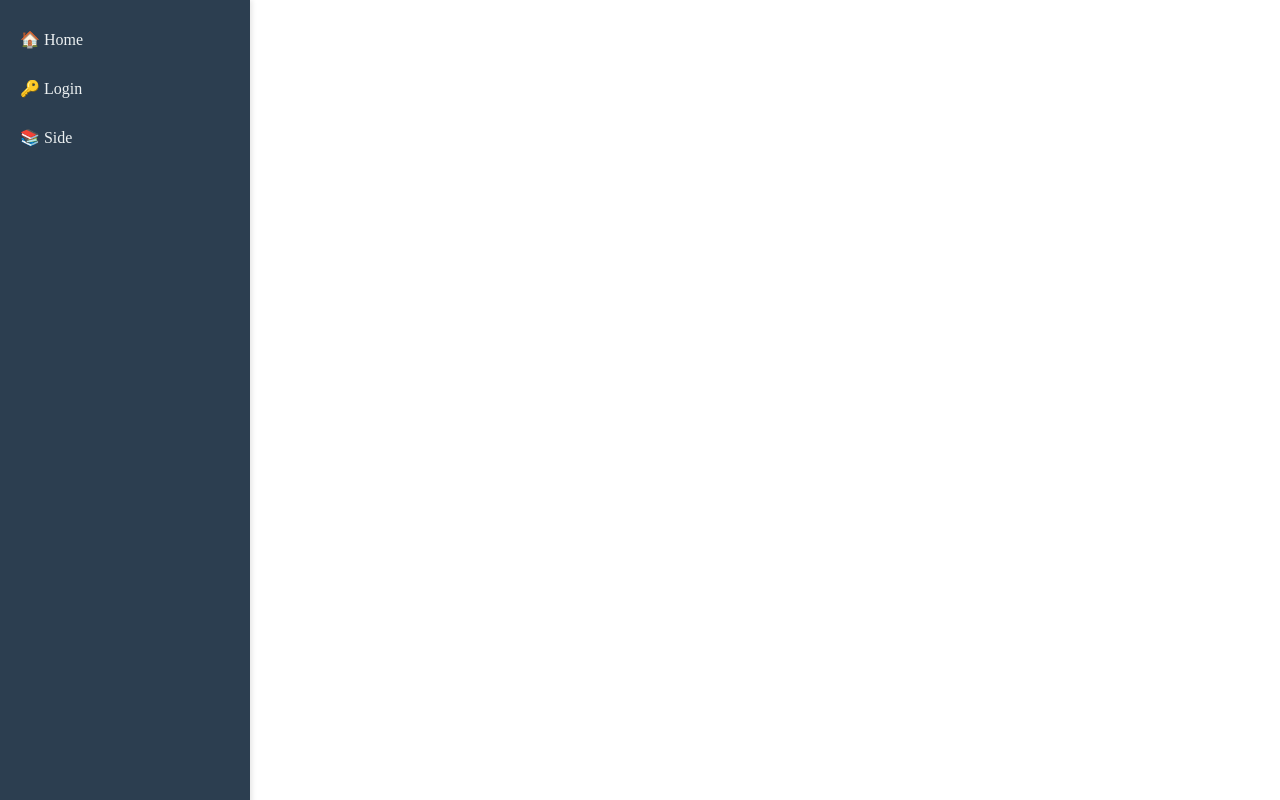
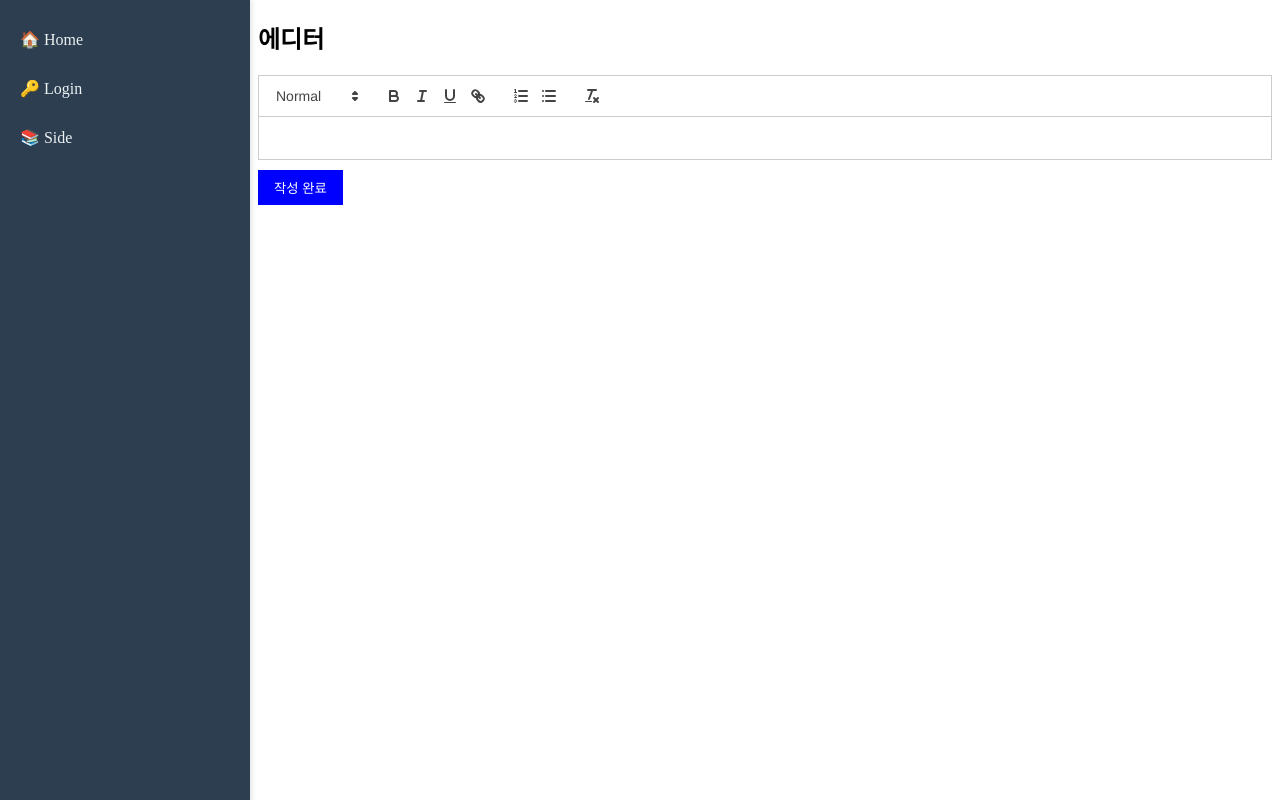
Before and after one commit to hyun522/plactice, a React (Vite) app: page /editor in a window 1280 px wide. Built offline with nearby package versions, Linux system fonts and the light colour scheme.

Commit message:
FEAT : 편집 기능 구현

```diff
--- /dev/null
+++ b/src/pages/EditorPage.tsx
@@ -0,0 +1,143 @@
+import ReactQuill from "react-quill";
+import { useState } from "react";
+import "react-quill/dist/quill.snow.css";
+// import "react-quill/dist/quill.bubble.css"; // Bubble 테마 추가
+// import Quill from "quill";
+
+// DOMPurify 라이브러리를 사용하면 안전하게 HTML을 필터링
+// XSS 공격은 웹사이트에서 사용자 입력을 검증하지 않고 그대로 출력할 때 발생하는 보안 취약점
+// 공격자가 악성 JavaScript 코드를 삽입하여 다른 사용자의 브라우저에서 실행되도록 유도할 수 있습니다.
+
+//HTML Toolbar
+// const CustomButton = () => <span className="octicon octicon-star">★</span>;
+
+// function insertStar(this: Quill) {
+//   const cursorPosition = this.getSelection()?.index ?? 0;
+//   this.insertText(cursorPosition, "★");
+//   // this.setSelection(cursorPosition + 1);
+//   this.setSelection({ index: cursorPosition + 1, length: 0 });
+// }
+
+// const CustomToolbar = () => (
+//   <div id="toolbar">
+//     <select className="ql-header">
+//       <option value="1"></option>
+//       <option value="2"></option>
+//       <option selected></option>
+//     </select>
+//     <button className="ql-bold"></button>
+//     <button className="ql-italic"></button>
+//     <button className="ql-underline"></button>
+//     <select className="ql-color">
+//       <option value="red"></option>
+//       <option value="green"></option>
+//       <option value="blue"></option>
+//       <option value="orange"></option>
+//       <option value="violet"></option>
+//       <option value="#d0d1d2"></option>
+//       <option selected></option>
+//     </select>
+//     <button className="ql-insertStar">
+//       <CustomButton />
+//     </button>
+//   </div>
+// );
+
+// const modules = {
+//   toolbar: {
+//     container: "#toolbar", // 위에서 만든 커스텀 툴바 사용
+//     handlers: {
+//       insertStar: insertStar, // 별 삽입 기능 추가
+//     },
+//   },
+// };
+
+// const formats = [
+//   "header",
+//   "bold",
+//   "italic",
+//   "underline",
+//   "color",
+//   "list",
+//   "bullet",
+//   "indent",
+//   "link",
+//   "image",
+// ];
+
+const EditorPage = () => {
+  //const [value, setValue] = useState("");
+  const [editorContent, setEditorContent] = useState(""); // 에디터 입력 값 저장
+  const [submittedContent, setSubmittedContent] = useState(""); // 작성 완료된 내용 저장
+
+  const handleSubmit = () => {
+    setSubmittedContent(editorContent); // 입력한 내용을 저장
+  };
+
+  return (
+    <>
+      {/* <ReactQuill
+        theme="snow"
+        value={value}
+        onChange={setValue}
+      /> */}
+      {/* Custom Toolbar */}
+      {/* <ReactQuill
+        theme="snow"
+        value={value}
+        onChange={setValue}
+        modules={modules}
+        ormats={formats}
+      /> */}
+      {/* HTML Toolbar */}
+      {/* <div className="text-editor">
+        <CustomToolbar />
+        <ReactQuill
+          theme="snow"
+          value={value}
+          onChange={setValue}
+          modules={modules}
+          formats={formats}
+        />
+      </div> */}
+      <div className="text-editor">
+        <h2>에디터</h2>
+        <ReactQuill
+          theme="snow"
+          value={editorContent}
+          onChange={setEditorContent}
+        />
+
+        <button
+          onClick={handleSubmit}
+          style={{
+            marginTop: "10px",
+            padding: "8px 16px",
+            backgroundColor: "blue",
+            color: "white",
+            border: "none",
+            cursor: "pointer",
+          }}
+        >
+          작성 완료
+        </button>
+        {submittedContent && (
+          <div>
+            <h3>적용된 내용</h3>
+            <div
+              style={{
+                border: "1px solid #ddd",
+                padding: "10px",
+                marginTop: "10px",
+                background: "#f9f9f9",
+              }}
+              dangerouslySetInnerHTML={{ __html: submittedContent }} // HTML 적용
+            />
+          </div>
+        )}
+      </div>
+    </>
+  );
+};
+
+export default EditorPage;
--- a/src/routes/index.tsx
+++ b/src/routes/index.tsx
@@ -1,3 +1,4 @@
+import EditorPage from "../pages/EditorPage";
 import HomePage from "../pages/HomePage";
 import LoginPage from "../pages/LoginPage";
 import SidePage from "../pages/SidePage";
@@ -15,4 +16,8 @@ export const routes = [
     path: "/side",
     element: <SidePage />,
   },
+  {
+    path: "/editor",
+    element: <EditorPage />,
+  },
 ];
```
